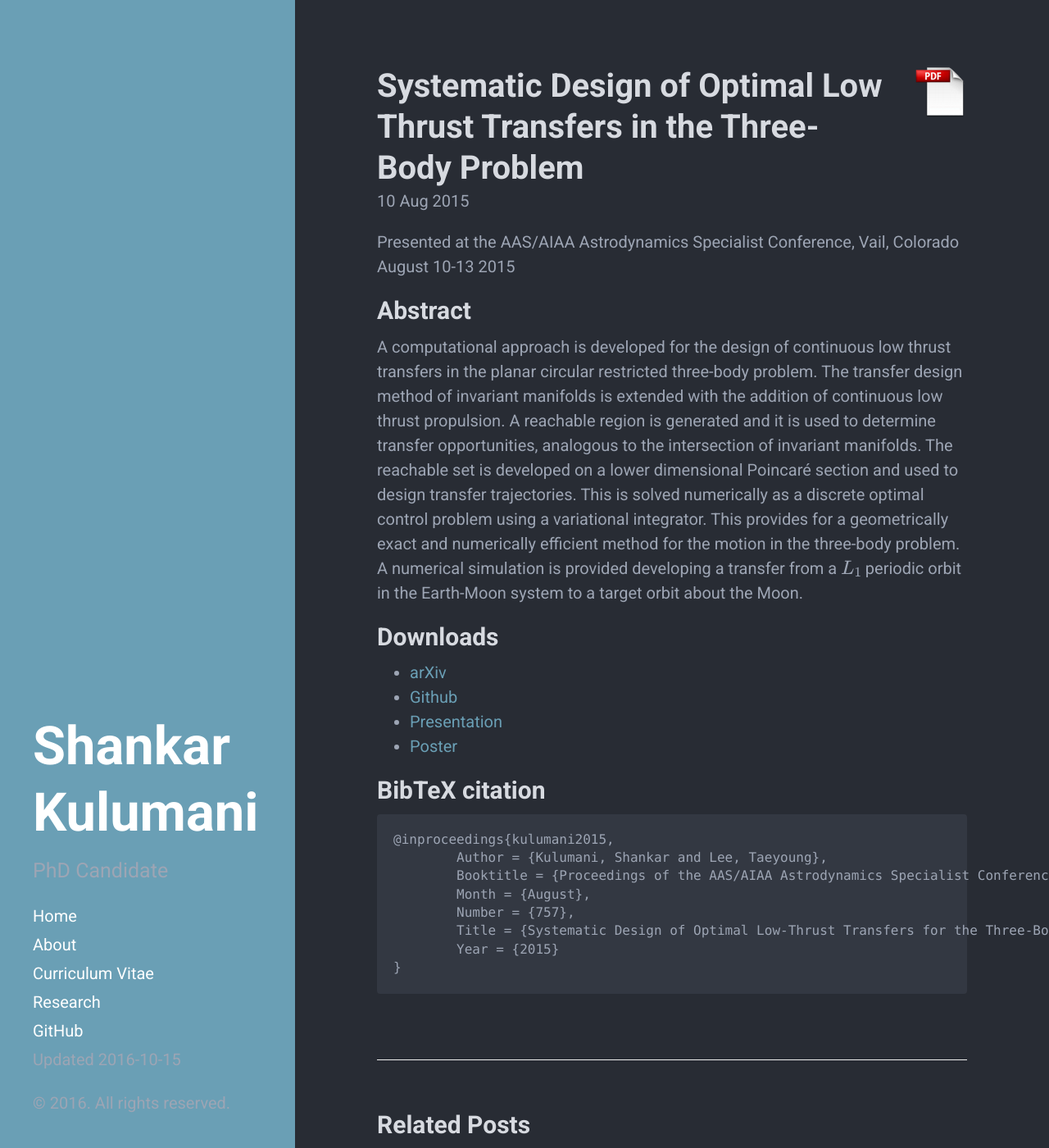
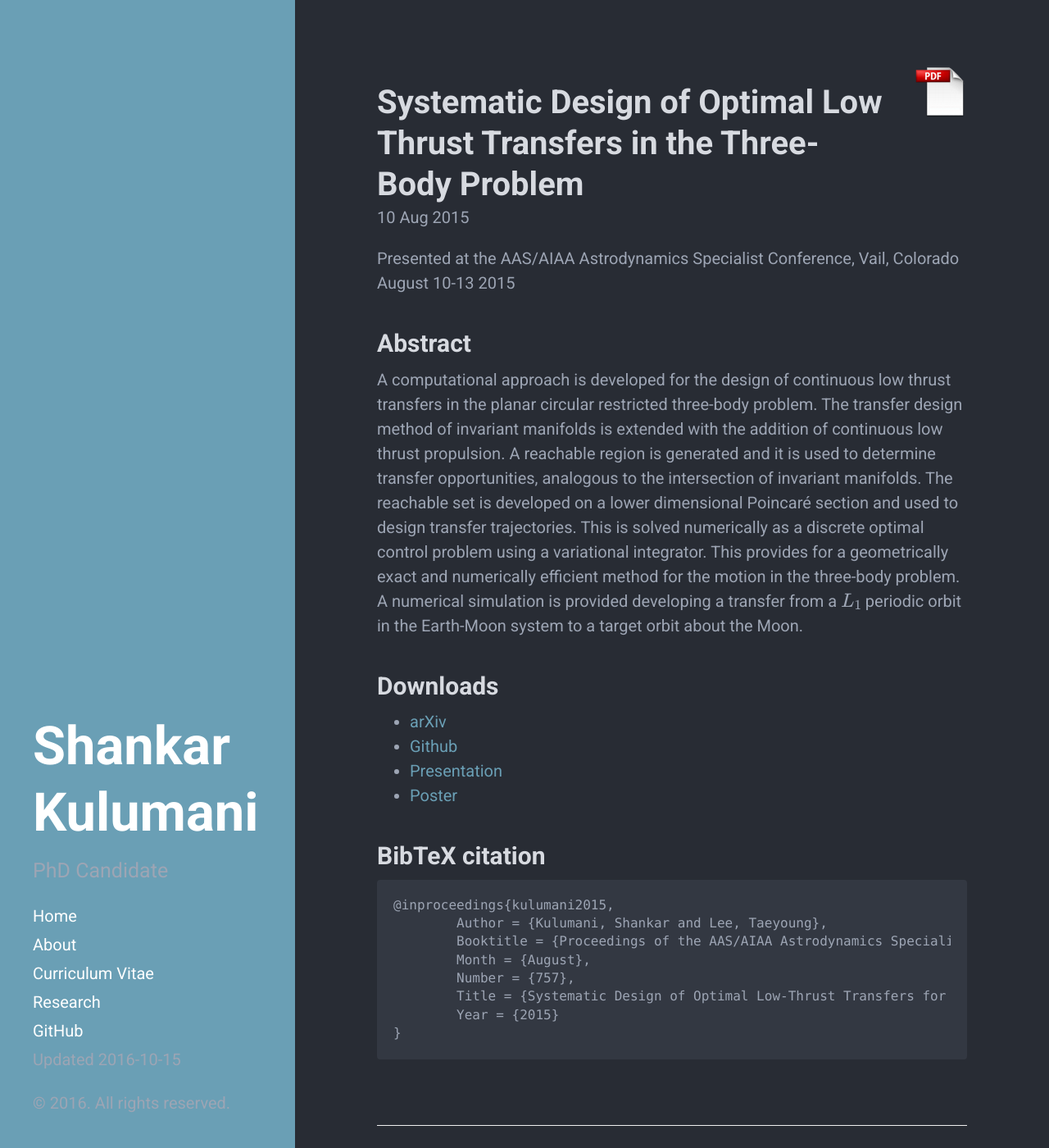
Before and after one commit to skulumani/skulumani.github.io, a Jekyll site: the page built from _posts/2015-08-10-2015AAS.md, in a window 1280 px wide and 1400 px high. Shown: the whole window at 82% size. Built offline with Jekyll 4.4.1, drawn with Linux system fonts in a browser that asks for light colours; formulas are drawn with MathJax 3.

Commit message:
Modify some of the spacing and word properties

```diff
--- a/public/css/poole.css
+++ b/public/css/poole.css
@@ -81,6 +81,7 @@ a:focus {
 
 /* Headings */
 h1, h2, h3, h4, h5, h6 {
+  padding-top: 1rem;
   margin-bottom: .5rem;
   font-weight: bold;
   line-height: 1.25;
@@ -167,7 +168,7 @@ pre {
   font-size: .8rem;
   line-height: 1.4;
   white-space: pre;
-  white-space: pre;
+  white-space: pre-wrap;
   word-break: break-all;
   word-wrap: break-word;
   background-color: #333842;
@@ -177,6 +178,11 @@ pre code {
   font-size: 100%;
   color: inherit;
   background-color: transparent;
+
+  display: block;
+  white-space: pre;
+  overflow-x: auto;
+  word-wrap: normal;
 }
 
 /* Pygments via Jekyll */
```
